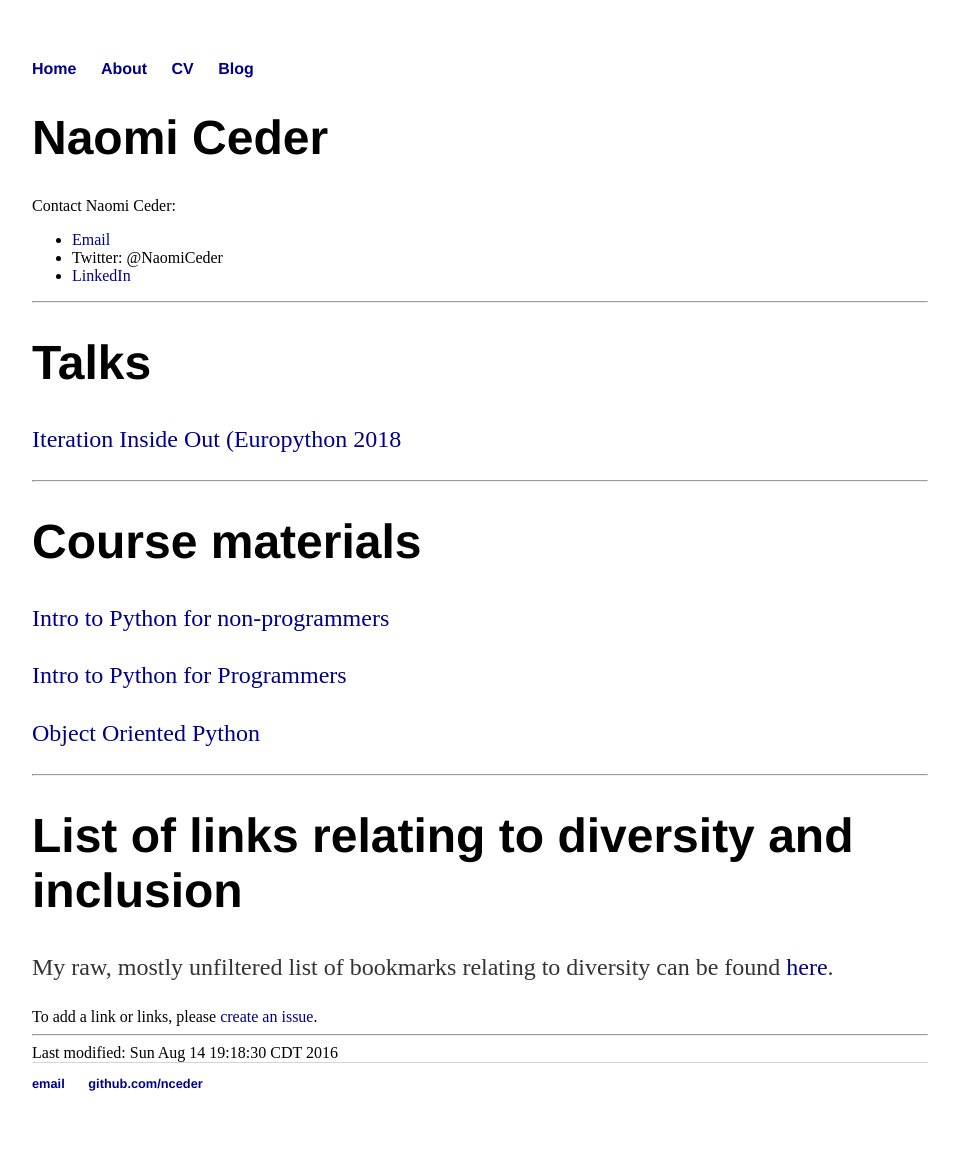
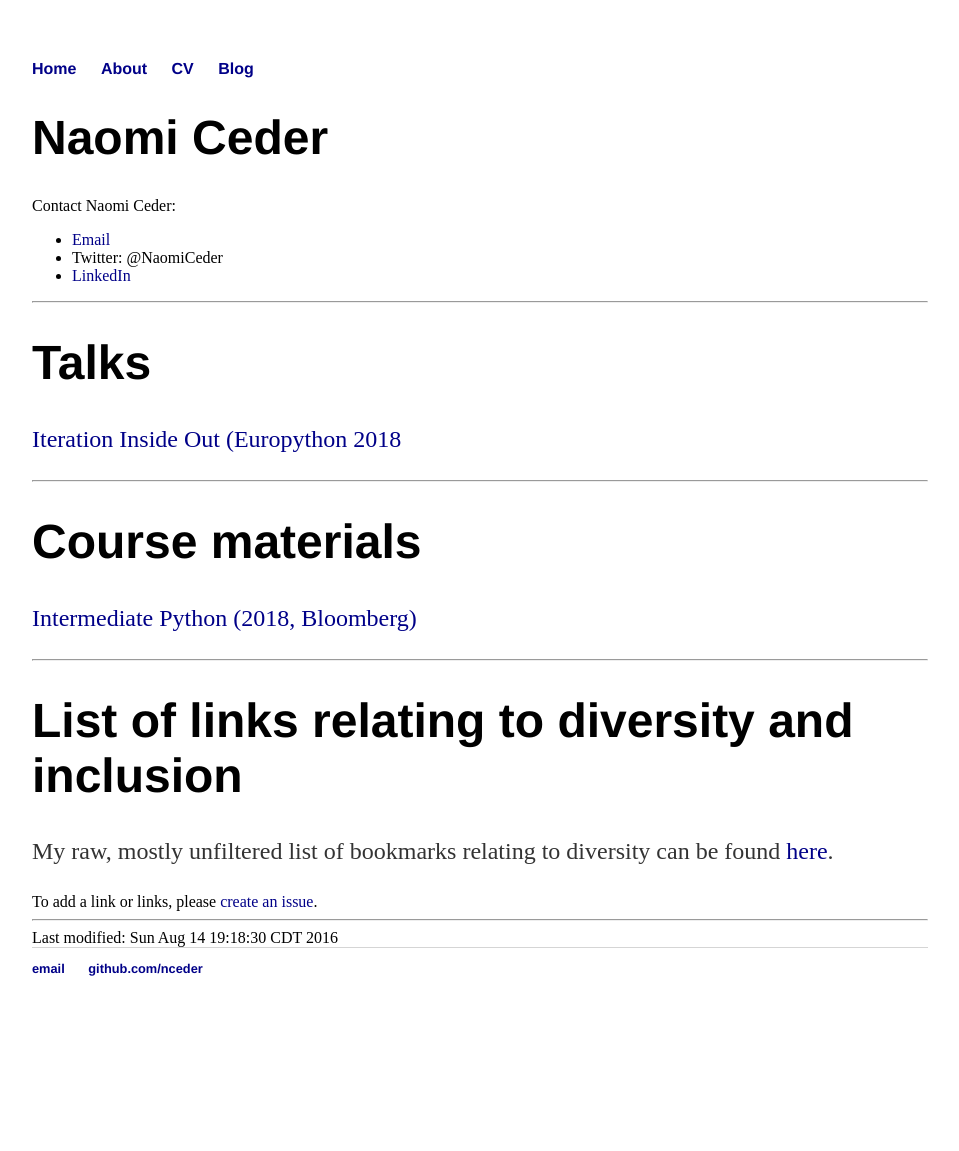
Before and after one commit to nceder/nceder.github.io, a Jekyll site: the page built from index.html, in a window 1280 px wide. Shown: the whole page, without its empty margins (160-1119 px from the left). Built offline with Jekyll 4.4.1, drawn with Linux system fonts in a browser that asks for light colours; after the commit the page ends 1036 px from its top, so only the background shows below that.

Commit message:
link fixes

```diff
--- a/index.html
+++ b/index.html
@@ -18,9 +18,12 @@ Contact Naomi Ceder:
 <p><a href="/talks/iteration-inside-out/">Iteration Inside Out (Europython 2018</a></p>
 <hr>
 <h1>Course materials</h1>
+<!--
 <p><a href="/course_materials/intro/">Intro to Python for non-programmers</a></p>
 <p><a href="/course_materials/intro_coders/">Intro to Python for Programmers</a></p>
 <p><a href="/course_materials/oop/">Object Oriented Python</a></p>
+-->
+<p><a href="/course_materials/intermediate-python/Intermediate-Python.slides.html">Intermediate Python (2018, Bloomberg)</a></p>
 <!--
 <p><a href="/course_materials/code_layout/">Code Layout</a></p>
 -->
```
